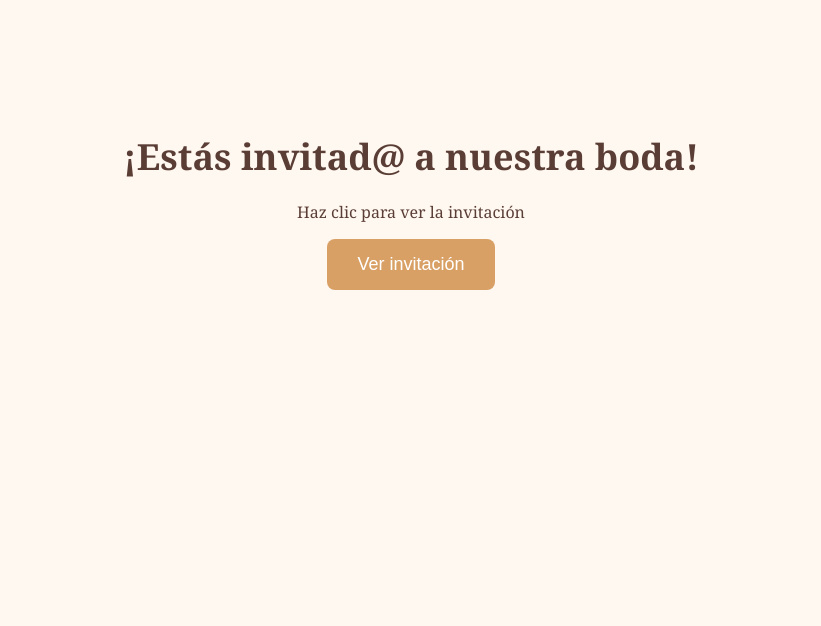
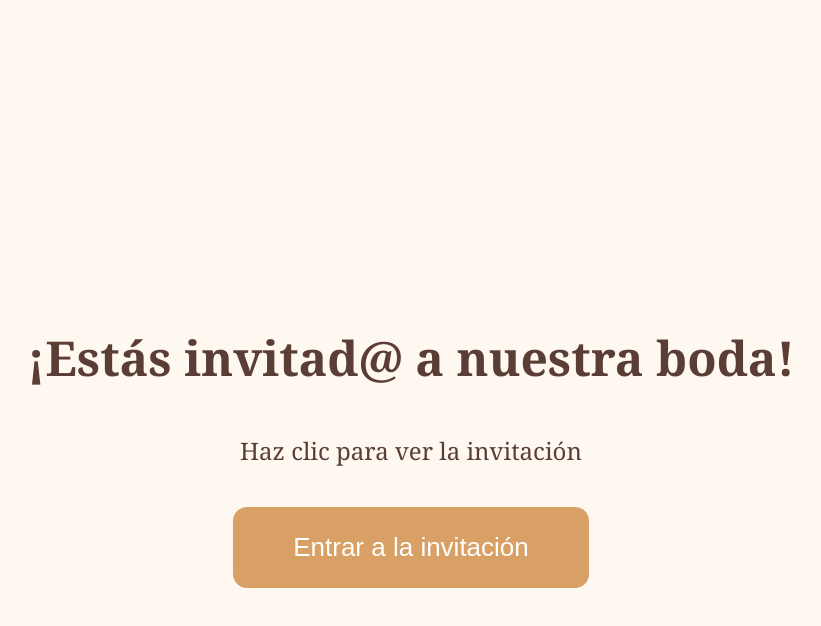
Before and after one commit to karlis888/Invitaci-n-Boda-Diana-Luis, a plain HTML site: page index.html in a window 1280 px wide. Shown: the whole page, without its empty margins (229-1050 px from the left). Drawn offline with Linux system fonts and the light colour scheme.

Commit message:
Update index.html

```diff
--- a/index.html
+++ b/index.html
@@ -4,32 +4,49 @@
   <meta charset="UTF-8">
   <title>Invitación de Boda</title>
   <style>
-    body {
+    html, body {
+      margin: 0;
+      padding: 0;
+      height: 100%;
       background: #fff8f0;
       font-family: 'Georgia', serif;
-      text-align: center;
-      padding: 100px 20px;
       color: #5a3e36;
     }
 
+    .contenedor {
+      display: flex;
+      flex-direction: column;
+      justify-content: center;
+      align-items: center;
+      height: 100%;
+      text-align: center;
+      padding: 40px 20px;
+    }
+
     h1 {
-      font-size: 36px;
+      font-size: 48px;
       margin-bottom: 20px;
+    }
+
+    p {
+      font-size: 24px;
+      margin-bottom: 40px;
     }
 
     button {
       background-color: #d9a066;
       color: white;
       border: none;
-      padding: 15px 30px;
-      font-size: 18px;
-      border-radius: 8px;
+      padding: 25px 60px;
+      font-size: 26px;
+      border-radius: 14px;
       cursor: pointer;
-      transition: background-color 0.3s ease;
+      transition: background-color 0.3s ease, transform 0.2s ease;
     }
 
     button:hover {
       background-color: #b87b3e;
+      transform: scale(1.05);
     }
 
     audio {
@@ -39,10 +56,11 @@
 </head>
 <body>
 
-  <h1>¡Estás invitad@ a nuestra boda!</h1>
-  <p>Haz clic para ver la invitación</p>
-
-  <button onclick="iniciarInvitacion()">Ver invitación</button>
+  <div class="contenedor">
+    <h1>¡Estás invitad@ a nuestra boda!</h1>
+    <p>Haz clic para ver la invitación</p>
+    <button onclick="iniciarInvitacion()">Entrar a la invitación</button>
+  </div>
 
   <audio id="musica" autoplay loop>
     <source src="https://raw.githubusercontent.com/karlis888/mi-musica/main/Gema.mp3" type="audio/mpeg">
```
